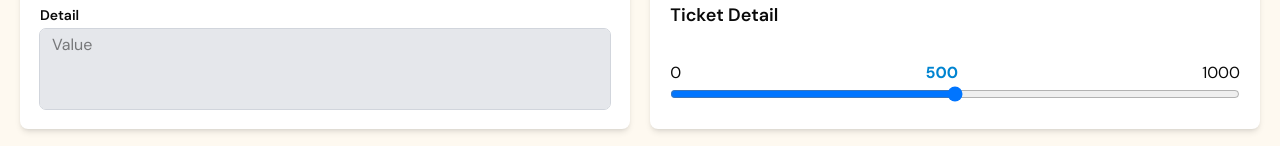
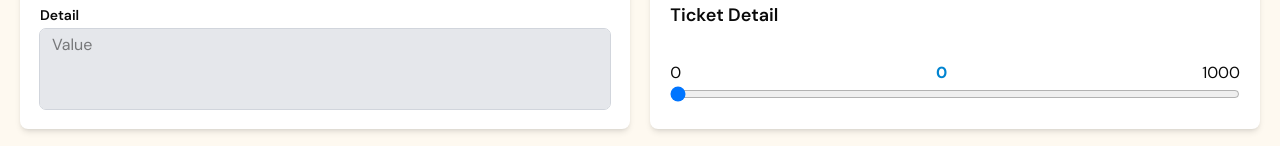
Before and after one commit to knwpound/swdevprac2-term-project, a Next.js app: page /event/add in a window 1280 px wide. Shown: the part 711-857 px from the top of the page. Built offline with nearby package versions, Linux system fonts and the light colour scheme; no server answers.

Commit message:
Update TicketRangeCard.tsx

```diff
--- a/src/components/event/TicketRangeCard.tsx
+++ b/src/components/event/TicketRangeCard.tsx
@@ -1,13 +1,27 @@
 "use client";
-import { useState } from "react";
+import { useState, useEffect } from "react";
 
-export function TicketRangeCard({onChange}:{onChange?: (value: number) => void;}) {
-  const [value, setValue] = useState(500);
+export function TicketRangeCard({
+  onChange,
+  ticketValue
+}: {
+  onChange?: (value: number) => void;
+  ticketValue?: number;
+}) {
+  const [value, setValue] = useState(ticketValue ?? 0);
+
+  useEffect(() => {
+    if (ticketValue !== undefined) {
+      setValue(ticketValue);
+    }
+  }, [ticketValue]);
+
   const handleChange = (e: React.ChangeEvent<HTMLInputElement>) => {
     const newValue = Number(e.target.value);
     setValue(newValue);
     onChange?.(newValue);
   };
+
   return (
     <div className="w-full h-full flex flex-col justify-between p-5 bg-white rounded-md shadow-md">
       <h1 className="text-lg font-semibold">Ticket Detail</h1>
@@ -19,9 +33,10 @@ export function TicketRangeCard({onChange}:{onChange?: (value: number) => void;}
         </div>
         <input
           type="range"
-          min="0"
-          max="1000"
-          step="1"
+          min={0}
+          max={1000}
+          step={1}
+          value={value}
           className="w-full"
           onChange={handleChange}
         />
```
